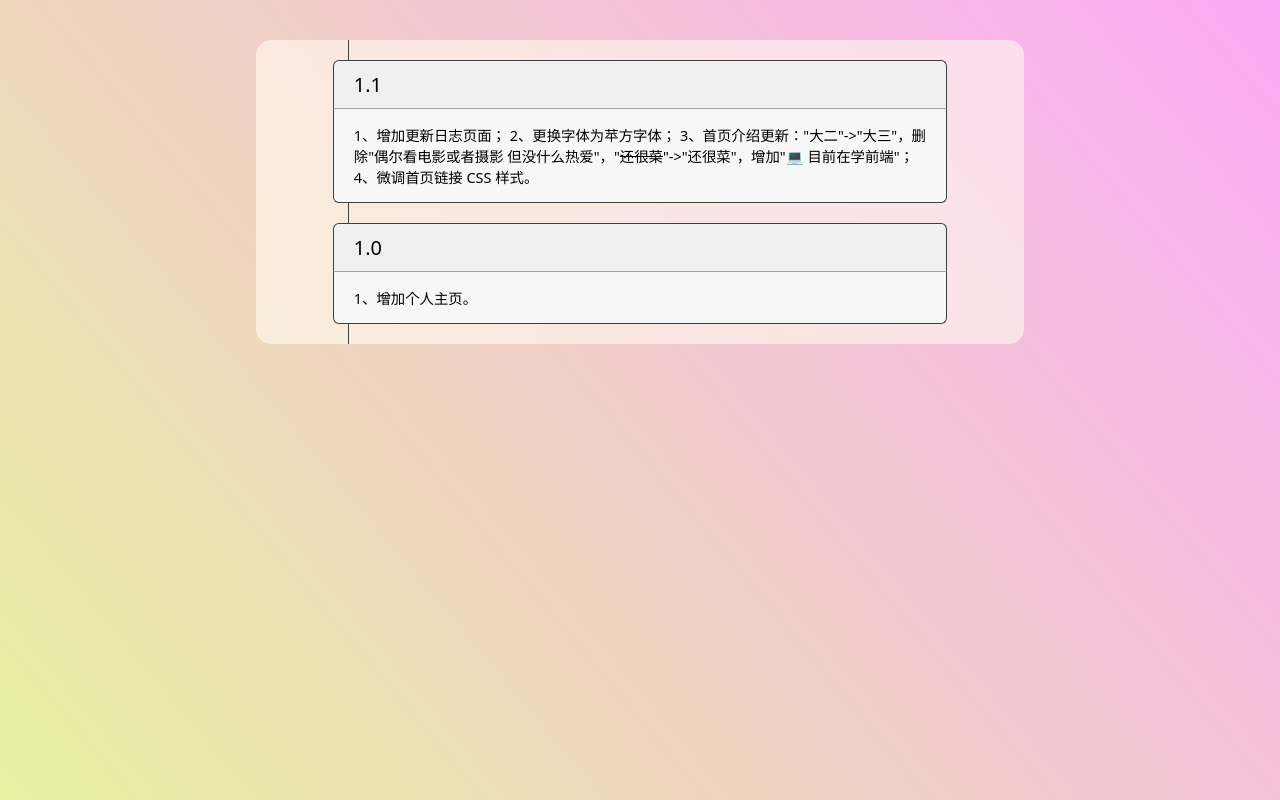
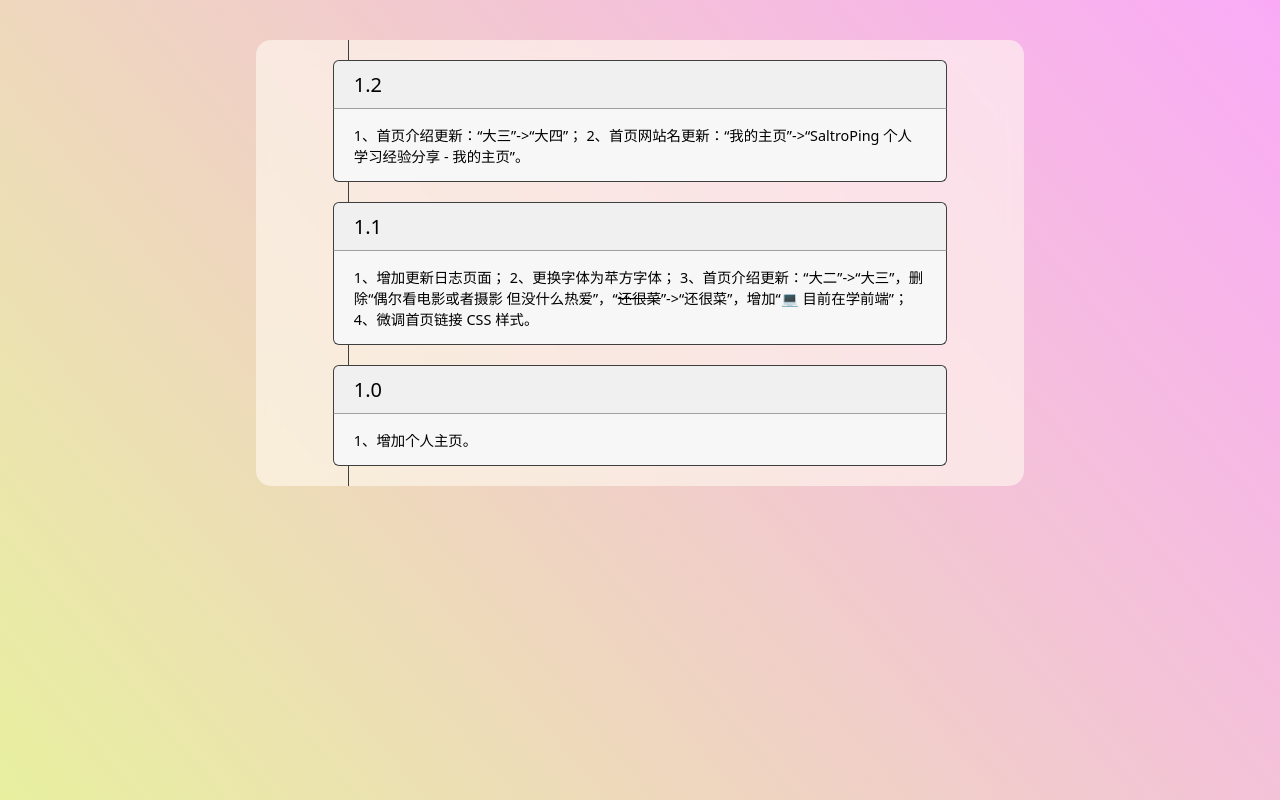
Before and after one commit to Saltro/my-homepage, a plain HTML site: page logs.html in a window 1280 px wide. Drawn offline with Linux system fonts and the light colour scheme; a web font is replaced by a local one.

Commit message:
feat: 修改主页介绍；修改首页网站名

```diff
--- a/logs.html
+++ b/logs.html
@@ -14,13 +14,24 @@
     <div class="vertical-line" id="vertical-line"></div>
     <div class="log-card">
       <div class="head">
+        <span class="version">1.2</span>
+      </div>
+      <div class="content">
+        <span>
+          1、首页介绍更新：“大三”->“大四”；
+          2、首页网站名更新：“我的主页”->“SaltroPing 个人学习经验分享 - 我的主页”。
+        </span>
+      </div>
+    </div>
+    <div class="log-card">
+      <div class="head">
         <span class="version">1.1</span>
       </div>
       <div class="content">
         <span>
           1、增加更新日志页面；
           2、更换字体为苹方字体；
-          3、首页介绍更新："大二"->"大三"，删除"偶尔看电影或者摄影 但没什么热爱"，"<del>还很菜</del>"->"还很菜"，增加"💻 目前在学前端"；
+          3、首页介绍更新：“大二”->“大三”，删除“偶尔看电影或者摄影 但没什么热爱”，“<del>还很菜</del>”->“还很菜”，增加“💻 目前在学前端”；
           4、微调首页链接 CSS 样式。
         </span>
       </div>
```
Also changed, not shown: index.html (+2 -2 lines).
